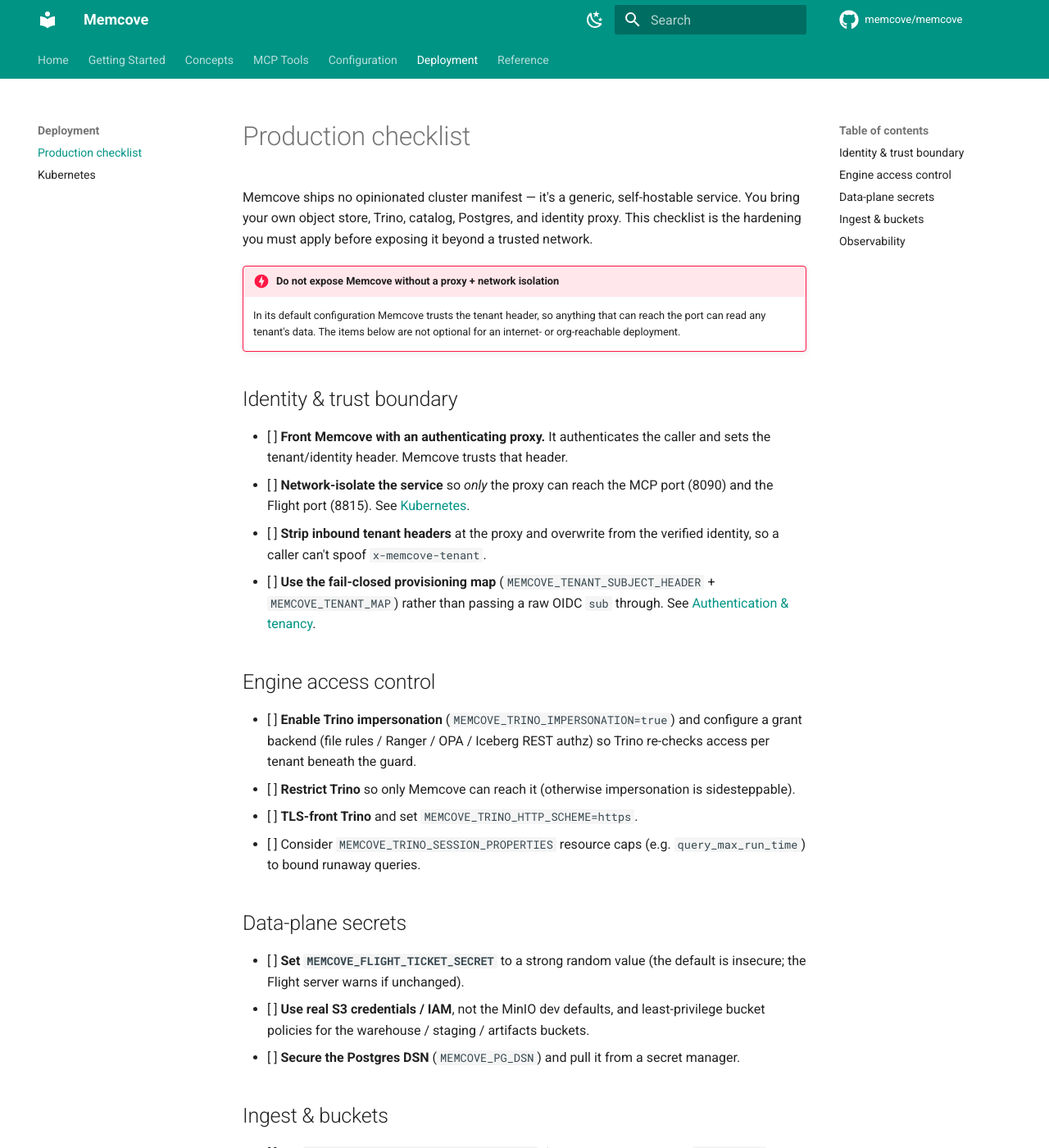
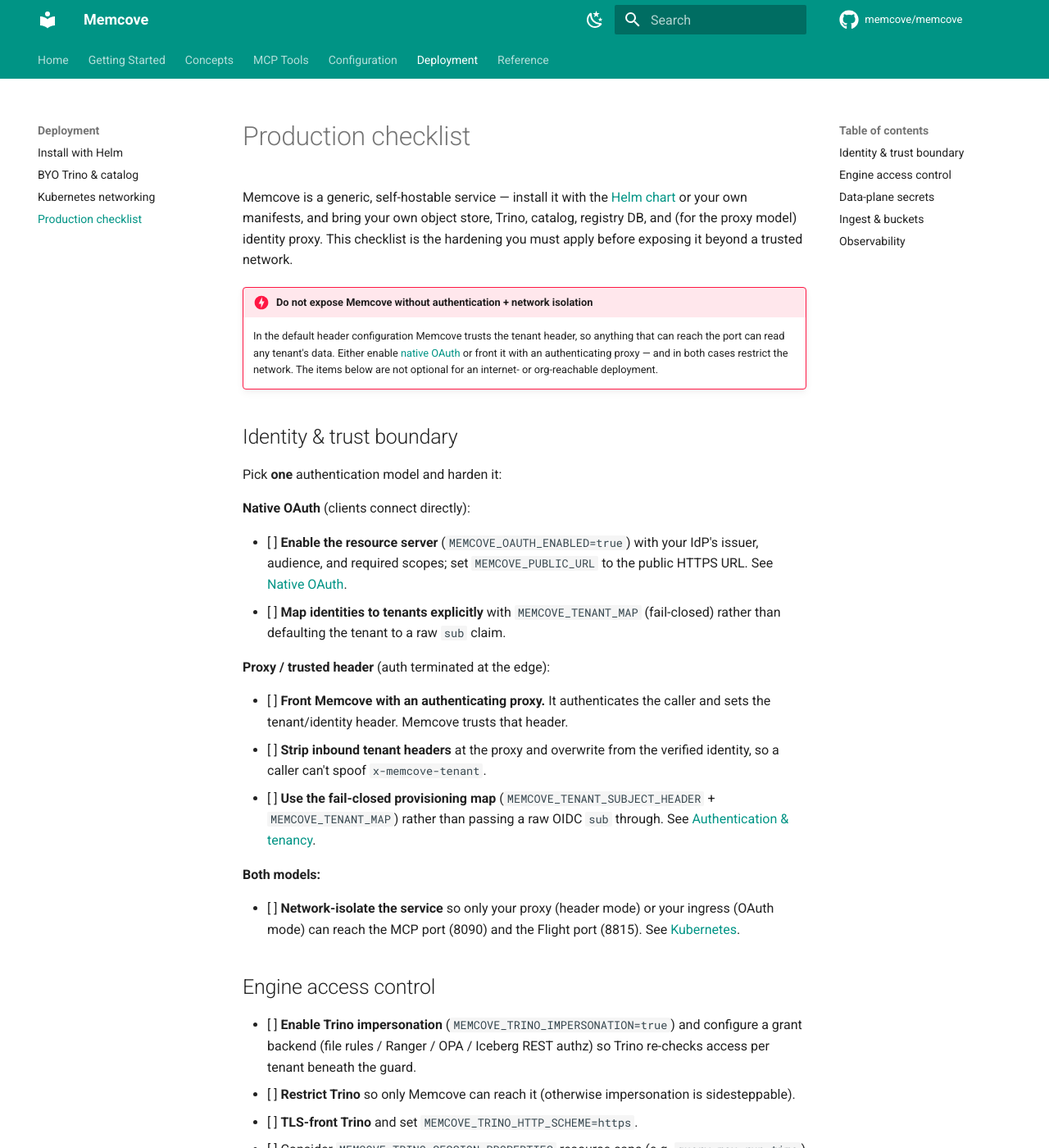
Before and after one commit to memcove/memcove, an MkDocs documentation site: the page built from docs/deployment/checklist.md, in a window 1280 px wide and 1400 px high. Shown: the whole window at 82% size. Built offline with MkDocs 1.6.1 and Material for MkDocs 9.7.7, drawn with Linux system fonts in a browser that asks for light colours; comment, search, counter and statistics services are not loaded; some of the changed text lies outside the part shown.

Commit message:
docs: onboarding — Docker, Helm, BYO Trino, Connect Claude (v0.7.0)
Phase 5 of the go-public plan: fill the onboarding gaps left after the image,
Helm chart, and native OAuth shipped, and refresh pages that predated them.

New pages:
- Run with Docker — the published image (Docker Hub + GHCR), the three entry
  points, env-file config, health probes.
- Install with Helm — helm install from the OCI chart, BYO-infra values, IRSA,
  native-OAuth values, what gets deployed, network lockdown, verify.
- BYO Trino & catalog — exactly what Memcove assumes of a self-hosted Trino
  (>= 431) and Iceberg REST catalog, an example catalog config that matches the
  MEMCOVE_* env, and what's configurable vs fixed.

Updated:
- Connect an MCP client — a "Connect Claude (native OAuth)" section and a
  cloud-model option for the demo scripts.
- Kubernetes + production checklist now lead with the Helm chart and present
  native OAuth alongside the proxy model as first-class auth options.
- Nav, index cards.

Chart: first-class config.oauth block renders MEMCOVE_OAUTH_* so native OAuth is
a values toggle, not raw extraEnv. Chart 0.2.0 / appVersion 0.7.0.

```diff
--- a/docs/deployment/checklist.md
+++ b/docs/deployment/checklist.md
@@ -1,25 +1,44 @@
 # Production checklist
 
-Memcove ships no opinionated cluster manifest — it's a generic, self-hostable service. You
-bring your own object store, Trino, catalog, Postgres, and identity proxy. This checklist
-is the hardening you must apply before exposing it beyond a trusted network.
+Memcove is a generic, self-hostable service — install it with the
+[Helm chart](helm.md) or your own manifests, and bring your own object store, Trino,
+catalog, registry DB, and (for the proxy model) identity proxy. This checklist is the
+hardening you must apply before exposing it beyond a trusted network.
 
-!!! danger "Do not expose Memcove without a proxy + network isolation"
-    In its default configuration Memcove trusts the tenant header, so anything that can
-    reach the port can read any tenant's data. The items below are not optional for an
-    internet- or org-reachable deployment.
+!!! danger "Do not expose Memcove without authentication + network isolation"
+    In the default header configuration Memcove trusts the tenant header, so anything that
+    can reach the port can read any tenant's data. Either enable
+    [native OAuth](../configuration/auth.md#native-oauth-resource-server) or front it with
+    an authenticating proxy — and in both cases restrict the network. The items below are
+    not optional for an internet- or org-reachable deployment.
 
 ## Identity & trust boundary
 
+Pick **one** authentication model and harden it:
+
+**Native OAuth** (clients connect directly):
+
+- [ ] **Enable the resource server** (`MEMCOVE_OAUTH_ENABLED=true`) with your IdP's issuer,
+      audience, and required scopes; set `MEMCOVE_PUBLIC_URL` to the public HTTPS URL. See
+      [Native OAuth](../configuration/auth.md#native-oauth-resource-server).
+- [ ] **Map identities to tenants explicitly** with `MEMCOVE_TENANT_MAP` (fail-closed)
+      rather than defaulting the tenant to a raw `sub` claim.
+
+**Proxy / trusted header** (auth terminated at the edge):
+
 - [ ] **Front Memcove with an authenticating proxy.** It authenticates the caller and sets
       the tenant/identity header. Memcove trusts that header.
-- [ ] **Network-isolate the service** so *only* the proxy can reach the MCP port (8090) and
-      the Flight port (8815). See [Kubernetes](kubernetes.md).
 - [ ] **Strip inbound tenant headers** at the proxy and overwrite from the verified
       identity, so a caller can't spoof `x-memcove-tenant`.
 - [ ] **Use the fail-closed provisioning map** (`MEMCOVE_TENANT_SUBJECT_HEADER` +
       `MEMCOVE_TENANT_MAP`) rather than passing a raw OIDC `sub` through. See
       [Authentication & tenancy](../configuration/auth.md).
+
+**Both models:**
+
+- [ ] **Network-isolate the service** so only your proxy (header mode) or your ingress
+      (OAuth mode) can reach the MCP port (8090) and the Flight port (8815). See
+      [Kubernetes](kubernetes.md).
 
 ## Engine access control
 
@@ -52,6 +71,7 @@
 - [ ] Route the `memcove.audit` logger (structured JSON, one line per accepted
       read/derive/export) to your audit sink.
 
-Secrets (S3 keys, PG password, ticket secret) should come from your secret manager, not
-committed config. The `deploy/values.example.yaml` file maps every knob to a
-`MEMCOVE_*` env var for wiring into Helm / ArgoCD / Kustomize.
+Secrets (S3 keys, registry DSN, ticket secret) should come from your secret manager, not
+committed config — the [Helm chart](helm.md) takes them via `secrets.existingSecret`. Every
+non-secret knob maps to a `MEMCOVE_*` env var (see the
+[settings reference](../configuration/settings.md)).
--- a/mkdocs.yml
+++ b/mkdocs.yml
@@ -78,6 +78,7 @@
   - Home: index.md
   - Getting Started:
       - Quickstart: getting-started/quickstart.md
+      - Run with Docker: getting-started/docker.md
       - Connect an MCP client: getting-started/connecting.md
       - Walkthrough: getting-started/walkthrough.md
   - Concepts:
@@ -98,8 +99,10 @@
       - Authentication & tenancy: configuration/auth.md
       - Local development (no proxy): configuration/local-dev.md
   - Deployment:
+      - Install with Helm: deployment/helm.md
+      - BYO Trino & catalog: deployment/byo-trino.md
+      - Kubernetes networking: deployment/kubernetes.md
       - Production checklist: deployment/checklist.md
-      - Kubernetes: deployment/kubernetes.md
   - Reference:
       - CLI & entry points: reference/cli.md
       - Changelog: changelog.md
--- a/pyproject.toml
+++ b/pyproject.toml
@@ -1,6 +1,6 @@
 [project]
 name = "memcove"
-version = "0.6.0"
+version = "0.7.0"
 description = "Memcove — a lakehouse-backed memory service for LLM agents, exposed over MCP"
 readme = "README.md"
 requires-python = ">=3.12"
```
Also changed, not shown: CHANGELOG.md (+15 -0 lines), docs/deployment/byo-trino.md (added, +96 -0 lines), docs/deployment/helm.md (added, +159 -0 lines), docs/deployment/kubernetes.md (+12 -9 lines), docs/getting-started/connecting.md (+46 -0 lines), docs/getting-started/docker.md (added, +92 -0 lines), docs/index.md (+5 -1 lines), 4 other files.
